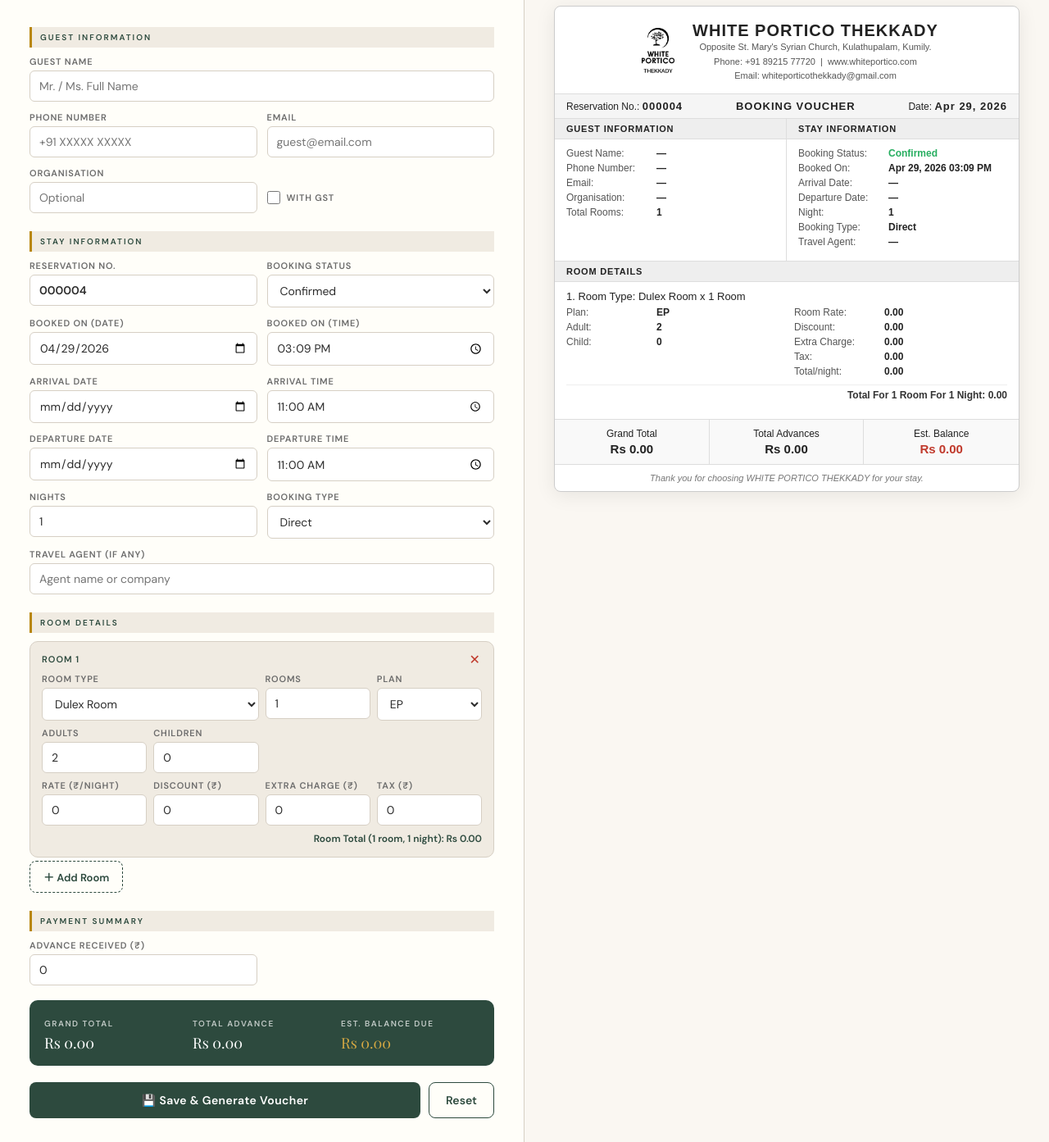
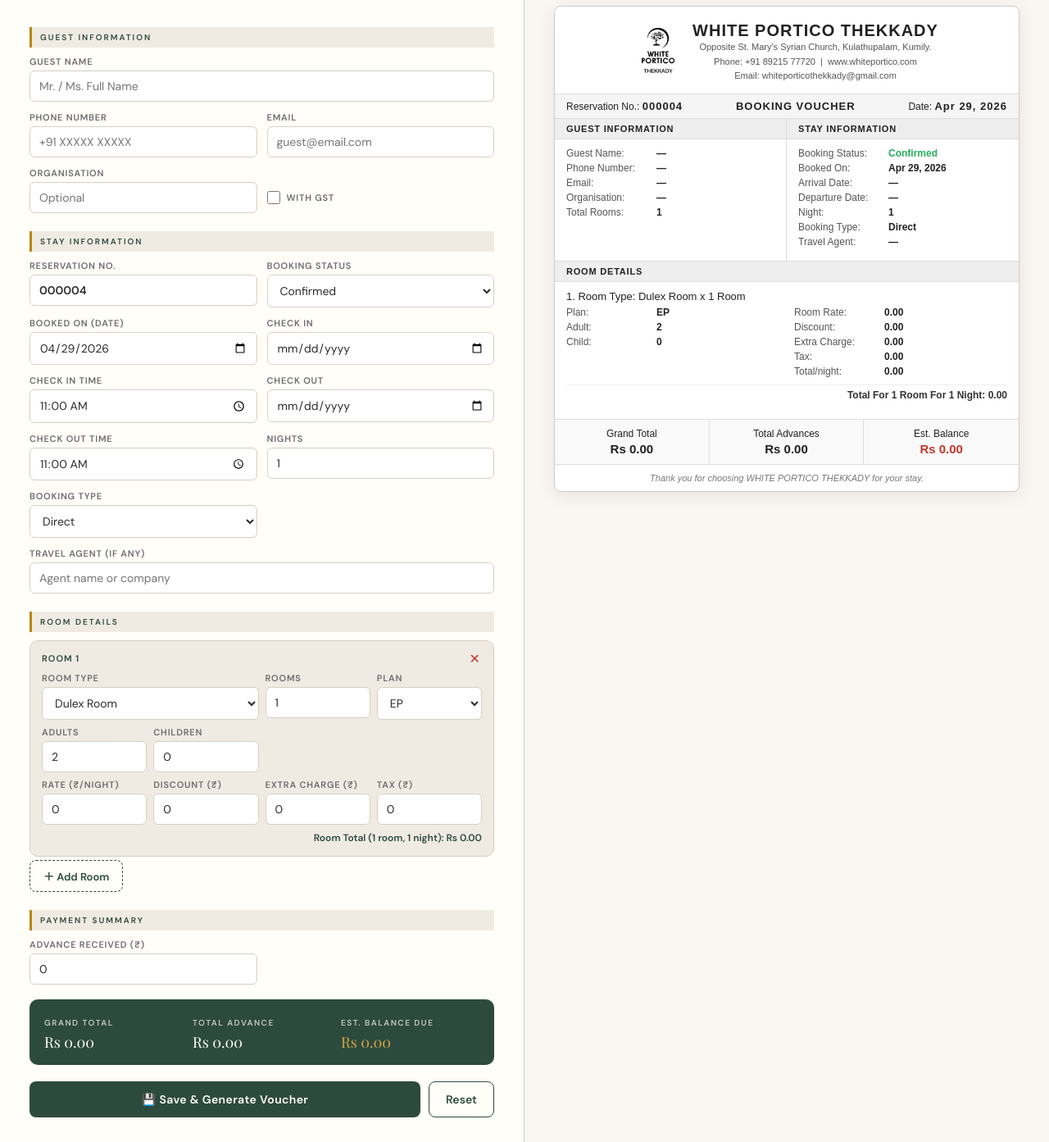
Before and after one commit to vinsshaji2/whiteportico, a Flask app: page / in a window 1280 px wide. Shown: the part 239-1632 px from the top of the page at 82% size. Run offline with Flask 3, Linux system fonts and the light colour scheme.

Commit message:
UI correction

```diff
--- a/app.py
+++ b/app.py
@@ -19,6 +19,7 @@ ROOM_TYPES = [
     {'label': 'Superior Room (with Balcony)'},
     {'label': 'Premium AC Room'},
     {'label': 'Portico Imperial AC'},
+    {'label': 'Premium MIXED Dorm'}
 ]
 
 PLAN_OPTIONS = ['EP', 'CP', 'MAP']
--- a/templates/index.html
+++ b/templates/index.html
@@ -66,28 +66,28 @@
         <input type="date" id="bookedDate"
                value="{{ edit_booking.booked_date if edit_booking else today }}" />
       </div>
+<!--      <div class="form-group">-->
+<!--        <label>Booked On (Time)</label>-->
+<!--        <input type="time" id="bookedTime"-->
+<!--               value="{{ edit_booking.booked_time if edit_booking else now_time }}" />-->
+<!--      </div>-->
       <div class="form-group">
-        <label>Booked On (Time)</label>
-        <input type="time" id="bookedTime"
-               value="{{ edit_booking.booked_time if edit_booking else now_time }}" />
-      </div>
-      <div class="form-group">
-        <label>Arrival Date</label>
+        <label>Check IN</label>
         <input type="date" id="arrivalDate"
                value="{{ edit_booking.arrival_date if edit_booking else '' }}" />
       </div>
       <div class="form-group">
-        <label>Arrival Time</label>
+        <label>Check IN Time</label>
         <input type="time" id="arrivalTime"
                value="{{ edit_booking.arrival_time if edit_booking else '11:00' }}" />
       </div>
       <div class="form-group">
-        <label>Departure Date</label>
+        <label>Check Out</label>
         <input type="date" id="departureDate"
                value="{{ edit_booking.departure_date if edit_booking else '' }}" />
       </div>
       <div class="form-group">
-        <label>Departure Time</label>
+        <label>Check Out Time</label>
         <input type="time" id="departureTime"
                value="{{ edit_booking.departure_time if edit_booking else '11:00' }}" />
       </div>
```
